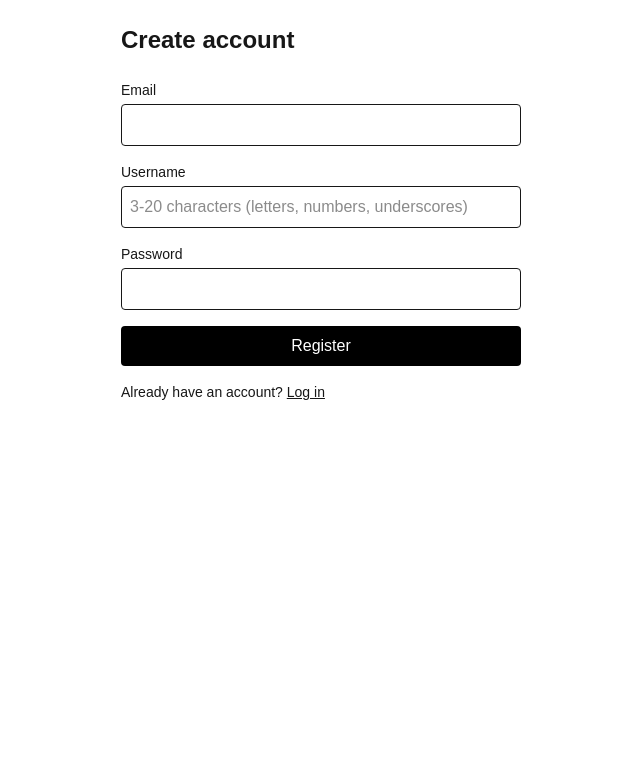
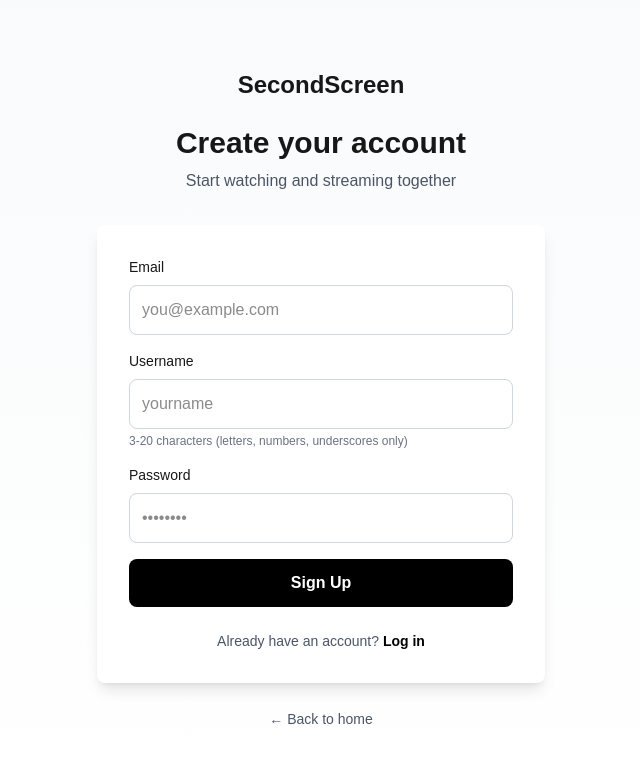
Before and after one commit to VYOU-admin/secondscreen, a Next.js app in the folder web/: page /register in a window 1280 px wide. Shown: the top 762 px of the page, without its empty margins (319-959 px from the left). Built offline with nearby package versions, Linux system fonts and the light colour scheme; no server answers.

Commit message:
Add landing page and improve login/register design

```diff
--- a/web/src/app/login/page.js
+++ b/web/src/app/login/page.js
@@ -2,6 +2,7 @@
 import { useState } from "react";
 import { apiFetch, setToken } from "@/lib/api";
 import { useRouter } from "next/navigation";
+import Link from "next/link";
 
 export default function LoginPage() {
   const router = useRouter();
@@ -29,25 +30,71 @@ export default function LoginPage() {
   }
 
   return (
-    <main className="max-w-md mx-auto p-6">
-      <h1 className="text-2xl font-semibold">Log in</h1>
-      <form onSubmit={onSubmit} className="mt-6 space-y-4">
+    <div className="min-h-screen bg-gradient-to-b from-gray-50 to-white flex items-center justify-center p-6">
+      <div className="max-w-md w-full">
+        {/* Header */}
+        <div className="text-center mb-8">
+          <Link href="/" className="text-2xl font-bold">SecondScreen</Link>
+          <h1 className="text-3xl font-bold mt-6 mb-2">Welcome back</h1>
+          <p className="text-gray-600">Log in to continue watching</p>
+        </div>
+
+        {/* Form Card */}
+        <div className="bg-white rounded-lg shadow-lg p-8">
+          <form onSubmit={onSubmit} className="space-y-4">
             <label className="block">
-          <div className="text-sm mb-1">Email</div>
-          <input className="w-full border p-2 rounded" value={email} onChange={(e) => setEmail(e.target.value)} />
+              <div className="text-sm font-medium mb-2">Email</div>
+              <input
+                className="w-full border border-gray-300 p-3 rounded-lg focus:outline-none focus:ring-2 focus:ring-black"
+                type="email"
+                value={email}
+                onChange={(e) => setEmail(e.target.value)}
+                placeholder="you@example.com"
+                required
+              />
             </label>
+
             <label className="block">
-          <div className="text-sm mb-1">Password</div>
-          <input className="w-full border p-2 rounded" type="password" value={password} onChange={(e) => setPassword(e.target.value)} />
+              <div className="text-sm font-medium mb-2">Password</div>
+              <input
+                className="w-full border border-gray-300 p-3 rounded-lg focus:outline-none focus:ring-2 focus:ring-black"
+                type="password"
+                value={password}
+                onChange={(e) => setPassword(e.target.value)}
+                placeholder="••••••••"
+                required
+              />
             </label>
-        {error && <p className="text-red-600 text-sm">{error}</p>}
-        <button disabled={loading} className="w-full bg-black text-white p-2 rounded">
-          {loading ? "Logging in..." : "Log in"}
+
+            {error && (
+              <div className="bg-red-50 border border-red-200 text-red-700 px-4 py-3 rounded-lg text-sm">
+                {error}
+              </div>
+            )}
+
+            <button
+              disabled={loading}
+              className="w-full bg-black text-white p-3 rounded-lg font-semibold hover:bg-gray-800 transition disabled:opacity-50"
+            >
+              {loading ? "Logging in..." : "Log In"}
             </button>
           </form>
-      <p className="mt-4 text-sm">
-        Need an account? <a className="underline" href="/register">Register</a>
+
+          <p className="mt-6 text-center text-sm text-gray-600">
+            Don't have an account?{" "}
+            <Link href="/register" className="font-semibold text-black hover:underline">
+              Sign up
+            </Link>
           </p>
-    </main>
+        </div>
+
+        {/* Back to home */}
+        <div className="text-center mt-6">
+          <Link href="/" className="text-sm text-gray-600 hover:text-black">
+            ← Back to home
+          </Link>
+        </div>
+      </div>
+    </div>
   );
 }
--- a/web/src/app/page.js
+++ b/web/src/app/page.js
@@ -1,65 +1,143 @@
-import Image from "next/image";
+"use client";
+import Link from "next/link";
+import { useRouter } from "next/navigation";
+import { useEffect, useState } from "react";
 
-export default function Home() {
+export default function HomePage() {
+  const router = useRouter();
+  const [isLoggedIn, setIsLoggedIn] = useState(false);
+
+  useEffect(() => {
+    // Check if user is already logged in
+    const token = localStorage.getItem("token");
+    if (token) {
+      setIsLoggedIn(true);
+      // Redirect logged-in users to rooms
+      router.push("/rooms");
+    }
+  }, [router]);
+
+  // Don't show landing page if user is logged in (they'll be redirected)
+  if (isLoggedIn) {
+    return null;
+  }
+
   return (
-    <div className="flex min-h-screen items-center justify-center bg-zinc-50 font-sans dark:bg-black">
-      <main className="flex min-h-screen w-full max-w-3xl flex-col items-center justify-between py-32 px-16 bg-white dark:bg-black sm:items-start">
-        <Image
-          className="dark:invert"
-          src="/next.svg"
-          alt="Next.js logo"
-          width={100}
-          height={20}
-          priority
-        />
-        <div className="flex flex-col items-center gap-6 text-center sm:items-start sm:text-left">
-          <h1 className="max-w-xs text-3xl font-semibold leading-10 tracking-tight text-black dark:text-zinc-50">
-            To get started, edit the page.js file.
-          </h1>
-          <p className="max-w-md text-lg leading-8 text-zinc-600 dark:text-zinc-400">
-            Looking for a starting point or more instructions? Head over to{" "}
-            <a
-              href="https://vercel.com/templates?framework=next.js&utm_source=create-next-app&utm_medium=appdir-template-tw&utm_campaign=create-next-app"
-              className="font-medium text-zinc-950 dark:text-zinc-50"
+    <main className="min-h-screen bg-gradient-to-b from-gray-50 to-white">
+      {/* Navigation Bar */}
+      <nav className="border-b bg-white">
+        <div className="max-w-6xl mx-auto px-6 py-4 flex items-center justify-between">
+          <div className="text-xl font-bold">SecondScreen</div>
+          <div className="flex gap-3">
+            <Link
+              href="/login"
+              className="px-4 py-2 rounded border border-gray-300 hover:bg-gray-50 transition"
             >
-              Templates
-            </a>{" "}
-            or the{" "}
-            <a
-              href="https://nextjs.org/learn?utm_source=create-next-app&utm_medium=appdir-template-tw&utm_campaign=create-next-app"
-              className="font-medium text-zinc-950 dark:text-zinc-50"
+              Log in
+            </Link>
+            <Link
+              href="/register"
+              className="px-4 py-2 rounded bg-black text-white hover:bg-gray-800 transition"
             >
-              Learning
-            </a>{" "}
-            center.
+              Sign up
+            </Link>
+          </div>
+        </div>
+      </nav>
+
+      {/* Hero Section */}
+      <div className="max-w-4xl mx-auto px-6 py-20 text-center">
+        <h1 className="text-5xl font-bold mb-6">
+          Watch Sports Together.<br />
+          Stream Your Commentary.
+        </h1>
+
+        <p className="text-xl text-gray-600 mb-10 max-w-2xl mx-auto">
+          SecondScreen lets you watch live sports with friends while creators stream their
+          commentary in real-time. Join watch parties, chat with other fans, and experience
+          the game like never before.
+        </p>
+
+        <div className="flex gap-4 justify-center">
+          <Link
+            href="/register"
+            className="px-8 py-4 rounded-lg bg-black text-white text-lg font-semibold hover:bg-gray-800 transition"
+          >
+            Get Started Free
+          </Link>
+          <Link
+            href="/login"
+            className="px-8 py-4 rounded-lg border-2 border-gray-300 text-lg font-semibold hover:bg-gray-50 transition"
+          >
+            Log in
+          </Link>
+        </div>
+      </div>
+
+      {/* Features Section */}
+      <div className="max-w-6xl mx-auto px-6 py-16">
+        <h2 className="text-3xl font-bold text-center mb-12">How It Works</h2>
+
+        <div className="grid md:grid-cols-3 gap-8">
+          {/* Feature 1 */}
+          <div className="text-center p-6">
+            <div className="w-16 h-16 bg-black text-white rounded-full flex items-center justify-center text-2xl font-bold mx-auto mb-4">
+              1
+            </div>
+            <h3 className="text-xl font-semibold mb-3">Create or Join a Room</h3>
+            <p className="text-gray-600">
+              Pick a game or event you want to watch. Create your own watch party or join an existing one.
+            </p>
+          </div>
+
+          {/* Feature 2 */}
+          <div className="text-center p-6">
+            <div className="w-16 h-16 bg-black text-white rounded-full flex items-center justify-center text-2xl font-bold mx-auto mb-4">
+              2
+            </div>
+            <h3 className="text-xl font-semibold mb-3">Install the Extension</h3>
+            <p className="text-gray-600">
+              Add our Chrome extension to your browser. It creates a sidebar on ESPN+ and other sports sites.
+            </p>
+          </div>
+
+          {/* Feature 3 */}
+          <div className="text-center p-6">
+            <div className="w-16 h-16 bg-black text-white rounded-full flex items-center justify-center text-2xl font-bold mx-auto mb-4">
+              3
+            </div>
+            <h3 className="text-xl font-semibold mb-3">Watch & Chat Live</h3>
+            <p className="text-gray-600">
+              Watch the game with creator commentary streaming live. Chat with other viewers in real-time.
+            </p>
+          </div>
+        </div>
+      </div>
+
+      {/* CTA Section */}
+      <div className="bg-black text-white py-16 mt-16">
+        <div className="max-w-4xl mx-auto px-6 text-center">
+          <h2 className="text-3xl font-bold mb-4">
+            Ready to Transform Your Sports Watching?
+          </h2>
+          <p className="text-xl mb-8 text-gray-300">
+            Join thousands of fans watching together on SecondScreen.
           </p>
+          <Link
+            href="/register"
+            className="inline-block px-8 py-4 rounded-lg bg-white text-black text-lg font-semibold hover:bg-gray-100 transition"
+          >
+            Sign Up Now - It's Free
+          </Link>
         </div>
-        <div className="flex flex-col gap-4 text-base font-medium sm:flex-row">
-          <a
-            className="flex h-12 w-full items-center justify-center gap-2 rounded-full bg-foreground px-5 text-background transition-colors hover:bg-[#383838] dark:hover:bg-[#ccc] md:w-[158px]"
-            href="https://vercel.com/new?utm_source=create-next-app&utm_medium=appdir-template-tw&utm_campaign=create-next-app"
-            target="_blank"
-            rel="noopener noreferrer"
-          >
-            <Image
-              className="dark:invert"
-              src="/vercel.svg"
-              alt="Vercel logomark"
-              width={16}
-              height={16}
-            />
-            Deploy Now
-          </a>
-          <a
-            className="flex h-12 w-full items-center justify-center rounded-full border border-solid border-black/[.08] px-5 transition-colors hover:border-transparent hover:bg-black/[.04] dark:border-white/[.145] dark:hover:bg-[#1a1a1a] md:w-[158px]"
-            href="https://nextjs.org/docs?utm_source=create-next-app&utm_medium=appdir-template-tw&utm_campaign=create-next-app"
-            target="_blank"
-            rel="noopener noreferrer"
-          >
-            Documentation
-          </a>
+      </div>
+
+      {/* Footer */}
+      <footer className="border-t py-8 mt-16">
+        <div className="max-w-6xl mx-auto px-6 text-center text-gray-600 text-sm">
+          © 2025 SecondScreen. All rights reserved.
         </div>
-      </main>
-    </div>
+      </footer>
+    </main>
   );
 }
--- a/web/src/app/register/page.js
+++ b/web/src/app/register/page.js
@@ -2,6 +2,7 @@
 import { useState } from "react";
 import { apiFetch, setToken } from "@/lib/api";
 import { useRouter } from "next/navigation";
+import Link from "next/link";
 
 export default function RegisterPage() {
   const router = useRouter();
@@ -30,47 +31,85 @@ export default function RegisterPage() {
   }
 
   return (
-    <main className="max-w-md mx-auto p-6">
-      <h1 className="text-2xl font-semibold">Create account</h1>
-      <form onSubmit={onSubmit} className="mt-6 space-y-4">
+    <div className="min-h-screen bg-gradient-to-b from-gray-50 to-white flex items-center justify-center p-6">
+      <div className="max-w-md w-full">
+        {/* Header */}
+        <div className="text-center mb-8">
+          <Link href="/" className="text-2xl font-bold">SecondScreen</Link>
+          <h1 className="text-3xl font-bold mt-6 mb-2">Create your account</h1>
+          <p className="text-gray-600">Start watching and streaming together</p>
+        </div>
+
+        {/* Form Card */}
+        <div className="bg-white rounded-lg shadow-lg p-8">
+          <form onSubmit={onSubmit} className="space-y-4">
             <label className="block">
-          <div className="text-sm mb-1">Email</div>
+              <div className="text-sm font-medium mb-2">Email</div>
               <input
-            className="w-full border p-2 rounded"
+                className="w-full border border-gray-300 p-3 rounded-lg focus:outline-none focus:ring-2 focus:ring-black"
                 type="email"
                 value={email}
                 onChange={(e) => setEmail(e.target.value)}
+                placeholder="you@example.com"
                 required
               />
             </label>
+
             <label className="block">
-          <div className="text-sm mb-1">Username</div>
+              <div className="text-sm font-medium mb-2">Username</div>
               <input
-            className="w-full border p-2 rounded"
+                className="w-full border border-gray-300 p-3 rounded-lg focus:outline-none focus:ring-2 focus:ring-black"
                 value={username}
                 onChange={(e) => setUsername(e.target.value)}
-            placeholder="3-20 characters (letters, numbers, underscores)"
+                placeholder="yourname"
+                required
+              />
+              <div className="text-xs text-gray-500 mt-1">
+                3-20 characters (letters, numbers, underscores only)
+              </div>
+            </label>
+
+            <label className="block">
+              <div className="text-sm font-medium mb-2">Password</div>
+              <input
+                className="w-full border border-gray-300 p-3 rounded-lg focus:outline-none focus:ring-2 focus:ring-black"
+                type="password"
+                value={password}
+                onChange={(e) => setPassword(e.target.value)}
+                placeholder="••••••••"
                 required
               />
             </label>
-        <label className="block">
-          <div className="text-sm mb-1">Password</div>
-          <input
-            className="w-full border p-2 rounded"
-            type="password"
-            value={password}
-            onChange={(e) => setPassword(e.target.value)}
-            required
-          />
-        </label>
-        {error && <p className="text-red-600 text-sm">{error}</p>}
-        <button disabled={loading} className="w-full bg-black text-white p-2 rounded">
-          {loading ? "Creating..." : "Register"}
+
+            {error && (
+              <div className="bg-red-50 border border-red-200 text-red-700 px-4 py-3 rounded-lg text-sm">
+                {error}
+              </div>
+            )}
+
+            <button
+              disabled={loading}
+              className="w-full bg-black text-white p-3 rounded-lg font-semibold hover:bg-gray-800 transition disabled:opacity-50"
+            >
+              {loading ? "Creating account..." : "Sign Up"}
             </button>
           </form>
-      <p className="mt-4 text-sm">
-        Already have an account? <a className="underline" href="/login">Log in</a>
+
+          <p className="mt-6 text-center text-sm text-gray-600">
+            Already have an account?{" "}
+            <Link href="/login" className="font-semibold text-black hover:underline">
+              Log in
+            </Link>
           </p>
-    </main>
+        </div>
+
+        {/* Back to home */}
+        <div className="text-center mt-6">
+          <Link href="/" className="text-sm text-gray-600 hover:text-black">
+            ← Back to home
+          </Link>
+        </div>
+      </div>
+    </div>
   );
 }
```
Lines whose indentation alone changed are shown as unchanged.
